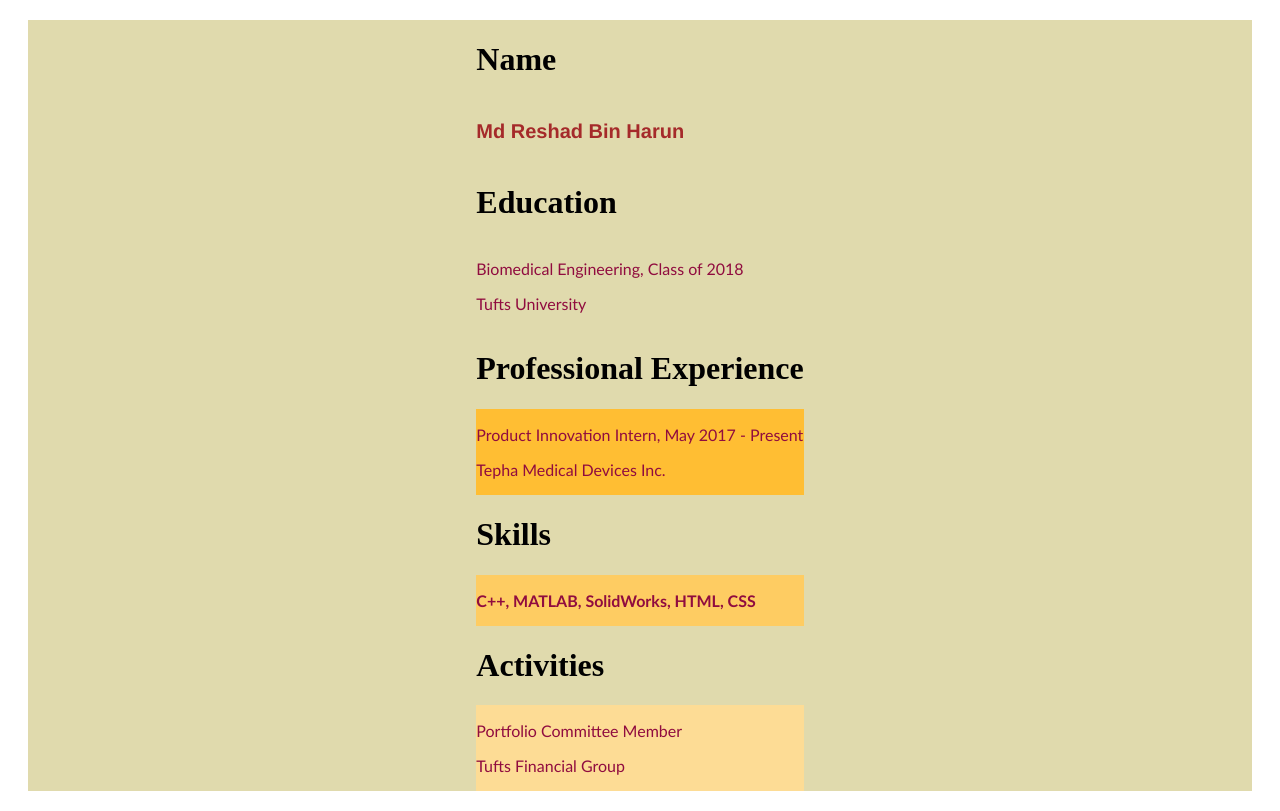
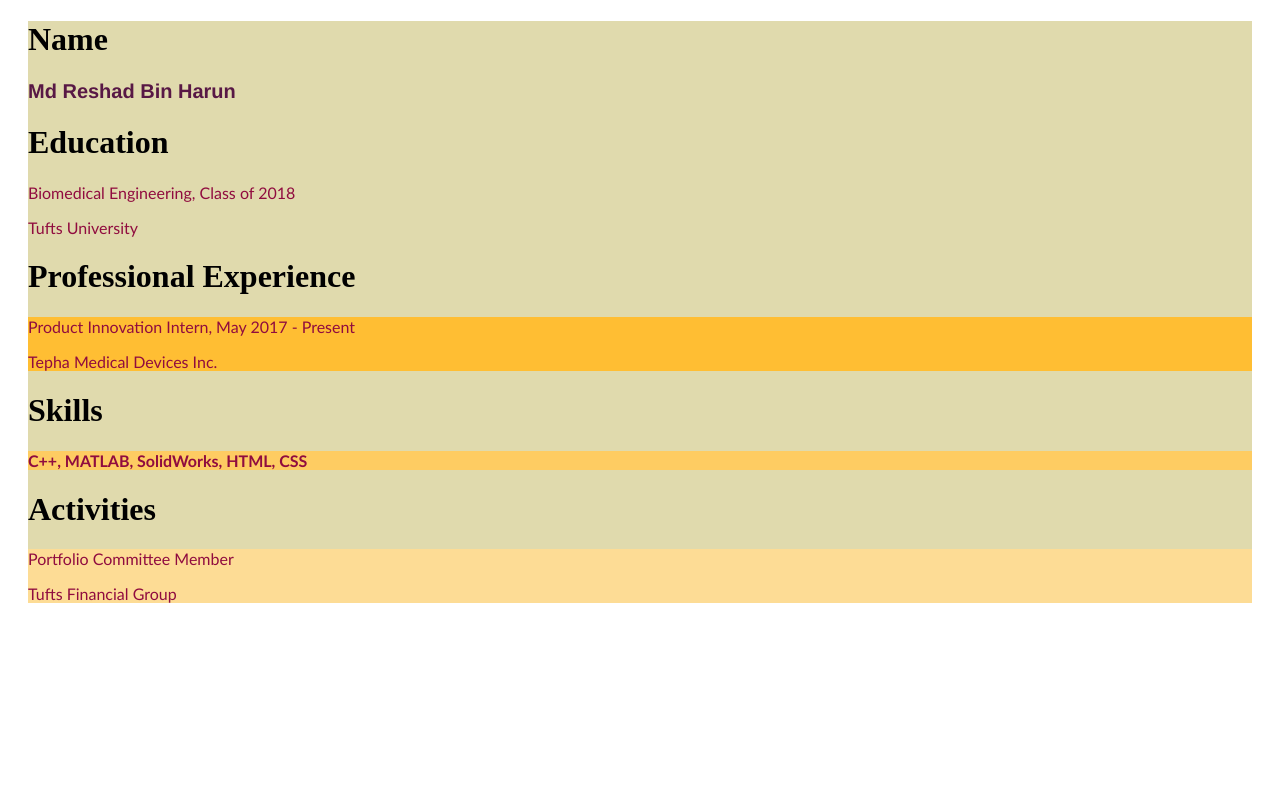
Before and after one commit to reshadbinharun/reshadbinharun.github.io, a plain HTML site: page resume.html in a window 1280 px wide. Drawn offline with Linux system fonts and the light colour scheme.

Commit message:
Final edits

```diff
--- a/bio_styling.css
+++ b/bio_styling.css
@@ -3,10 +3,9 @@
 	font-size: 20px;
 	margin: auto;
 	font-weight: bold;
-	font-color: #F3F2B7;
+	color: #FFC300;
 }
 
 #box_image {
-	background-color: #F7CD75;
-	margin: auto;
+	margin: 100px;
 }
--- a/resume.html
+++ b/resume.html
@@ -1,8 +1,8 @@
+<!DOCTYPE html>
 <html>
-
-
 <head>
 <link href="style_resume.css" rel='stylesheet' />
+<meta charset = "UTF-8" />
 <title> Resume of Reshad Bin Harun </title>
 </head>
 
--- a/style_resume.css
+++ b/style_resume.css
@@ -1,27 +1,27 @@
 
 
 #name {
-	font-family: Helvetica;
+	font-family: "Helvetica";
 	font-weight: bold;
-	color: brown;
+	color: #581845;
 	font-size: 20px;
 }
 
 #edu {
-	font-family: Trebuchet MS;
+	font-family: "Trebuchet MS";
 	color: #900C3F;
 	font-size: 16px;
 }
 
 #profex {
-	font-family: Trebuchet MS;
+	font-family: "Trebuchet MS";
 	color: #900C3F;
 	font-size: 16px;
 	background-color: #FFBE33;
 }
 
 #skills {
-	font-family: Trebuchet MS;
+	font-family: "Trebuchet MS";
 	color: #900C3F;
 	font-size: 16px;
 	background-color: #FECC62;
@@ -29,17 +29,13 @@
 }
 
 #act {
-	font-family: Trebuchet MS;
+	font-family: "Trebuchet MS";
 	color: #900C3F;
 	font-size: 16px;
 	background-color: #FDDC95;
 }
 
 .box {
-	display: flex;
-	align-content: center;
-	flex-direction: column;
-	flex-wrap: wrap;
 	background-color: #E0DAAD;
 	margin: 20px;
 }
```
Also changed, not shown: bio.html (+2 -0 lines), index.html (+5 -1 lines).
